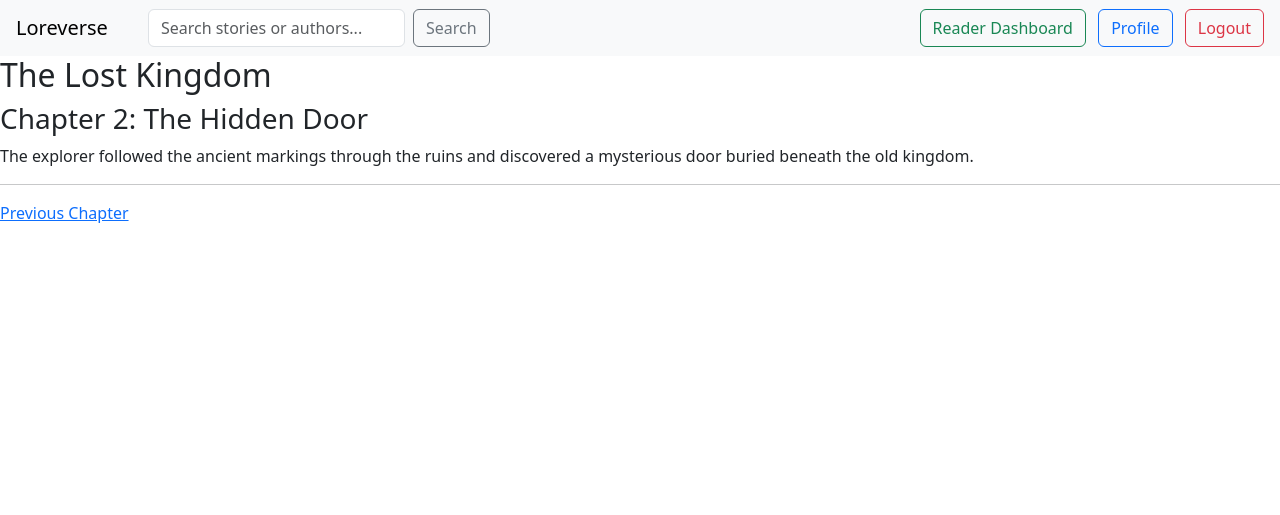
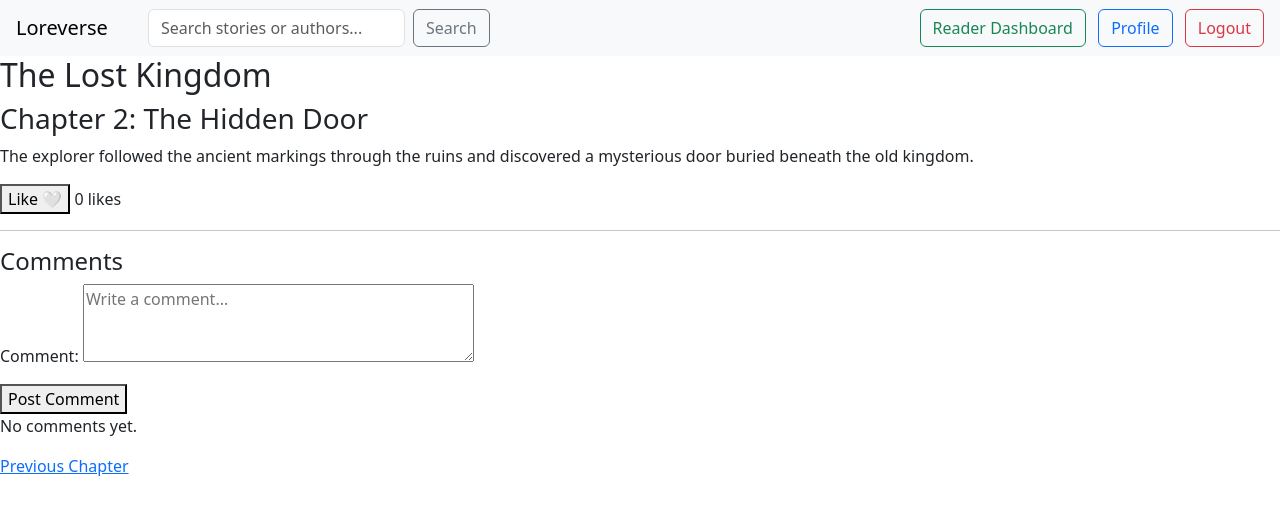
Before and after one commit to janhvisinghvns-hue/Loreverse, a Django app: page /stories/1/chapter/2/ in a window 1280 px wide. Shown: the top 515 px of the page. Run offline with Django 5.2, Linux system fonts and the light colour scheme; a user stored in the database is signed in; data comes from the database, SQL or seed files in the repository; both versions use the stored data as it was after the commit.

Commit message:
Add chapter likes and comments for readers

```diff
--- a/loreverse/forms.py
+++ b/loreverse/forms.py
@@ -2,7 +2,7 @@ from django import forms
 from .models import (Profile , Story , Chapter , Character ,Location,Creature,TimelineEvent,WorldImage,
     CharacterImage,
     LocationImage,
-    CreatureImage)
+    CreatureImage , ChapterComment)
 
 
 class ProfileForm(forms.ModelForm):
@@ -62,3 +62,17 @@ class CreatureImageForm(forms.ModelForm):
     class Meta:
         model = CreatureImage
         fields = ["image"]
+
+class ChapterCommentForm(forms.ModelForm):
+    class Meta:
+        model = ChapterComment
+        fields = ["content"]
+        labels = {
+            "content": "Comment"
+        }
+        widgets = {
+            "content": forms.Textarea(attrs={
+                "rows": 3,
+                "placeholder": "Write a comment..."
+            })
+        }
--- a/loreverse/models.py
+++ b/loreverse/models.py
@@ -182,3 +182,27 @@ class CompletedStory(models.Model):
 
     def __str__(self):
         return f"{self.user.username} - {self.story.title}"
+
+class ChapterLike(models.Model):
+    user = models.ForeignKey(User, on_delete=models.CASCADE)
+    chapter = models.ForeignKey(Chapter, on_delete=models.CASCADE, related_name="likes")
+    created_at = models.DateTimeField(auto_now_add=True)
+
+    class Meta:
+        unique_together = ("user", "chapter")
+
+    def __str__(self):
+        return f"{self.user.username} liked {self.chapter}"
+
+class ChapterComment(models.Model):
+    user = models.ForeignKey(User, on_delete=models.CASCADE)
+    chapter = models.ForeignKey(
+        Chapter,
+        on_delete=models.CASCADE,
+        related_name="comments"
+    )
+    content = models.TextField()
+    created_at = models.DateTimeField(auto_now_add=True)
+
+    def __str__(self):
+        return f"{self.user.username} - {self.chapter}"
--- a/loreverse/templates/loreverse/read_chapter.html
+++ b/loreverse/templates/loreverse/read_chapter.html
@@ -8,7 +8,42 @@
 
 <p>{{ chapter.content }}</p>
 
+<div>
+    <form action="{% url 'toggle_chapter_like' story.id chapter.id %}" method="post">
+        {% csrf_token %}
+
+        <button type="submit">
+            {% if user_liked %}
+                Unlike ❤️
+            {% else %}
+                Like 🤍
+            {% endif %}
+        </button>
+
+        <span>{{ likes_count }} likes</span>
+    </form>
+</div>
+
 <hr>
+
+<h4>Comments</h4>
+
+<form method="post">
+    {% csrf_token %}
+
+    {{ comment_form.as_p }}
+
+    <button type="submit">Post Comment</button>
+</form>
+
+{% for comment in comments %}
+    <div>
+        <strong>{{ comment.user.username }}</strong>
+        <p>{{ comment.content }}</p>
+    </div>
+{% empty %}
+    <p>No comments yet.</p>
+{% endfor %}
 
 {% if previous_chapter %}
     <a href="{% url 'read_chapter' story.id previous_chapter.id %}">
--- a/loreverse/urls.py
+++ b/loreverse/urls.py
@@ -27,6 +27,7 @@ urlpatterns = [
     path("stories/<int:story_id>/want-to-read/", views.toggle_want_to_read, name="toggle_want_to_read"),
     path("stories/<int:story_id>/completed/", views.toggle_completed, name="toggle_completed"),
     path("stories/<int:story_id>/chapter/<int:chapter_id>/", views.read_chapter, name="read_chapter"),
+    path("stories/<int:story_id>/chapters/<int:chapter_id>/like/",views.toggle_chapter_like, name="toggle_chapter_like"),
     path("stories/<int:story_id>/continue/", views.continue_reading, name="continue_reading"),
     path("stories/<int:story_id>/create_chapter/", views.create_chapter, name="create_chapter"),
     path("stories/<int:story_id>/world/image/add/", views.add_world_image, name="add_world_image"),
--- a/loreverse/views.py
+++ b/loreverse/views.py
@@ -6,9 +6,9 @@ from django.urls import reverse
 from django.http import HttpResponse, HttpResponseRedirect
 from .models import (Profile, Story, Chapter, ReadingProgress, ReadingHistory,
     CompletedStory, World, Character, Location, Creature,TimelineEvent,WorldImage, CharacterImage,
-    LocationImage,CreatureImage)
+    LocationImage,CreatureImage, ChapterLike, ChapterComment)
 from .forms import( ProfileForm , StoryForm , ChapterForm, CharacterForm,LocationForm, CreatureForm,
-    TimelineEventForm, CreatureImageForm,LocationImageForm,CharacterImageForm,WorldImageForm)
+    TimelineEventForm, CreatureImageForm,LocationImageForm,CharacterImageForm,WorldImageForm, ChapterCommentForm)
 from django.contrib.auth.forms import PasswordChangeForm
 from django.contrib.auth.decorators import login_required
 from django.contrib.auth import update_session_auth_hash
@@ -436,9 +436,16 @@ def create_chapter(request, story_id):
 @login_required
 def read_chapter(request, story_id, chapter_id):
     story = get_object_or_404(Story, id=story_id, published=True)
-    chapter = get_object_or_404( Chapter, id=chapter_id, story=story)
+    chapter = get_object_or_404(
+        Chapter,
+        id=chapter_id,
+        story=story
+    )
 
-    chapters = list(story.chapters.all().order_by("chapter_number"))
+    chapters = list(
+        story.chapters.all().order_by("chapter_number")
+    )
+
     current_index = chapters.index(chapter)
 
     previous_chapter = None
@@ -450,13 +457,52 @@ def read_chapter(request, story_id, chapter_id):
     if current_index < len(chapters) - 1:
         next_chapter = chapters[current_index + 1]
 
-    if request.user.is_authenticated:
-        ReadingProgress.objects.update_or_create( user=request.user, story=story, defaults={"chapter": chapter})
-        ReadingHistory.objects.update_or_create(user=request.user,story=story)
+    ReadingProgress.objects.update_or_create(
+        user=request.user,
+        story=story,
+        defaults={"chapter": chapter}
+    )
+
+    ReadingHistory.objects.update_or_create(
+        user=request.user,
+        story=story
+    )
+
+    if request.method == "POST":
+        comment_form = ChapterCommentForm(request.POST)
+
+        if comment_form.is_valid():
+            comment = comment_form.save(commit=False)
+            comment.user = request.user
+            comment.chapter = chapter
+            comment.save()
+
+            return redirect(
+                "read_chapter",
+                story_id=story.id,
+                chapter_id=chapter.id
+            )
+    else:
+        comment_form = ChapterCommentForm()
+
+    likes_count = chapter.likes.count()
+
+    user_liked = ChapterLike.objects.filter(
+        user=request.user,
+        chapter=chapter
+    ).exists()
+
+    comments = chapter.comments.all().order_by("created_at")
 
     return render(request, "loreverse/read_chapter.html", {
-        "story": story, "chapter": chapter,
-        "previous_chapter": previous_chapter, "next_chapter": next_chapter
+        "story": story,
+        "chapter": chapter,
+        "previous_chapter": previous_chapter,
+        "next_chapter": next_chapter,
+        "likes_count": likes_count,
+        "user_liked": user_liked,
+        "comment_form": comment_form,
+        "comments": comments,
     })
 
 @login_required
@@ -606,3 +652,24 @@ def add_creature_image(request, story_id, creature_id):
         "story": story,
         "creature": creature,
     })
+
+@login_required
+def toggle_chapter_like(request, story_id, chapter_id):
+    story = get_object_or_404(Story, id=story_id, published=True)
+    chapter = get_object_or_404(Chapter, id=chapter_id, story=story)
+
+    like = ChapterLike.objects.filter(
+        user=request.user,
+        chapter=chapter
+    ).first()
+
+    if like:
+        like.delete()
+    else:
+        ChapterLike.objects.create(
+            user=request.user,
+            chapter=chapter
+        )
+
+    return redirect(
+        "read_chapter",story_id=story.id,chapter_id=chapter.id)
```
Also changed, not shown: db.sqlite3, loreverse/migrations/0018_chapterlike.py (added), loreverse/migrations/0019_chaptercomment.py (added).
